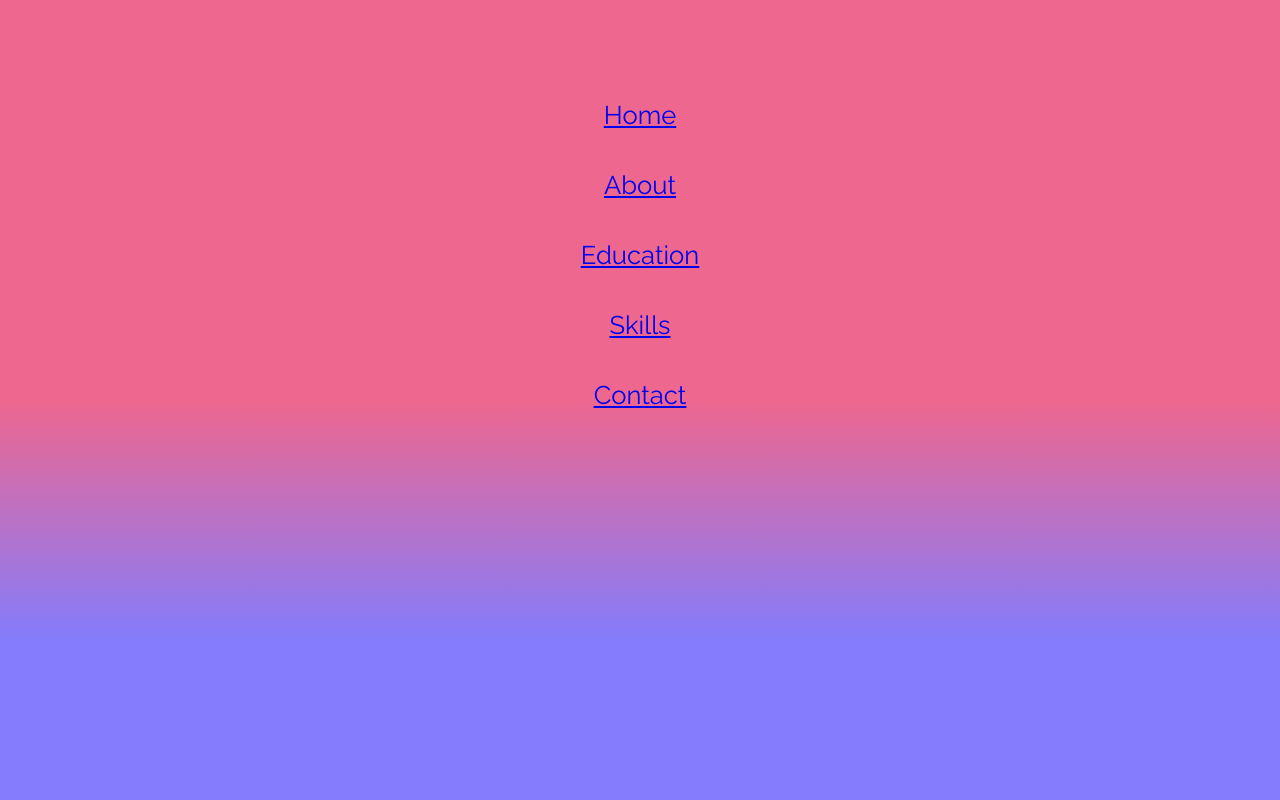
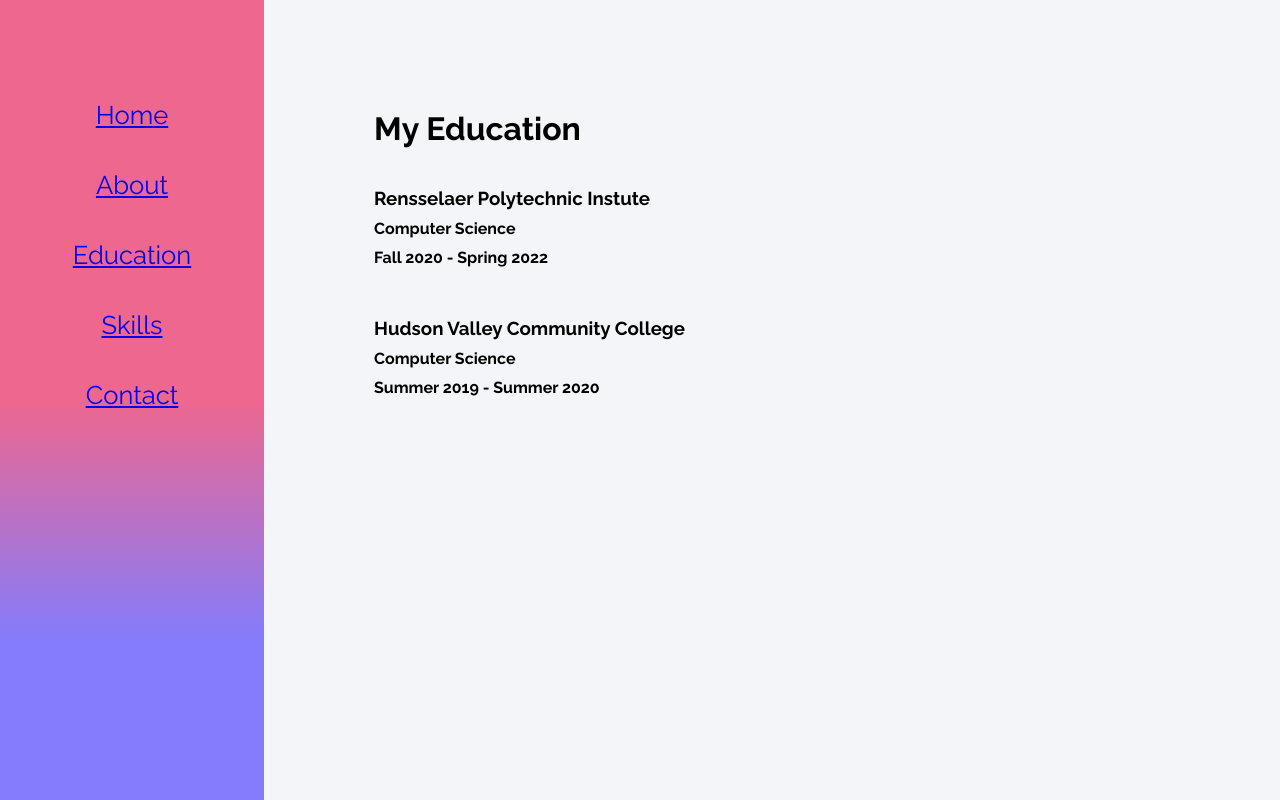
Before and after one commit to enisaras/website, a React (Create React App) app: page /education in a window 1280 px wide. Built offline with nearby package versions, Linux system fonts and the light colour scheme.

Commit message:
added education tab
Signed-off-by: arass <arass@rpi.edu>

```diff
--- a/src/App.css
+++ b/src/App.css
@@ -106,3 +106,15 @@
 {
 margin: 10px;
 }
+.widecard
+{
+border:0px solid #9a9b9c;
+display: flex;
+margin:30px 0px 30px 0px;
+}
+.widecard:hover
+{
+color: #1b1d20;
+background-color: #ffffff;
+box-shadow: 0 10px 20px rgba(0,0,0,0.19), 0 6px 6px rgba(0,0,0,0.23);
+}
--- a/src/App.js
+++ b/src/App.js
@@ -3,7 +3,8 @@
 import{BrowserRouter as Router,Route,} from "react-router-dom";
 import Navbar from './components/Navbar';
 import Home from './contents/Home';
-import About from './contents/About'
+import About from './contents/About';
+import Education from './contents/Education';
 function App() {
     return (
       <Router>
@@ -15,6 +16,9 @@
       <Route path="/about">
       <About />
       </Route>
+      <Route path = "/education">
+        <Education />
+      </Route>
       </div>
       </Router>
       );
--- a/src/components/Widecard.js
+++ b/src/components/Widecard.js
@@ -0,0 +1,15 @@
+import React, { Component } from 'react'
+class Widecard extends Component {
+render() {
+return (
+<div class="widecard">
+<div class="compdet">
+<h3>{this.props.title}</h3>
+<h4 class="secondtext">{this.props.where}</h4>
+<h4 class="secondtext">{this.props.from} - {this.props.to}</h4>
+</div>
+</div>
+)
+}
+}
+export default Widecard
--- a/src/contents/Education.js
+++ b/src/contents/Education.js
@@ -0,0 +1,16 @@
+import React, { Component } from 'react';
+import Widecard from '../components/Widecard';
+class Education extends Component {
+render() {
+return (
+<div className="condiv">
+<h1 className="subtopic">My Education</h1>
+<Widecard title="Rensselaer Polytechnic Instute" where="Computer Science"
+from="Fall 2020" to="Spring 2022"/>
+<Widecard title="Hudson Valley Community College" where="Computer Science"
+from="Summer 2019" to="Summer 2020"/>
+</div>
+)
+}
+}
+export default Education
```
